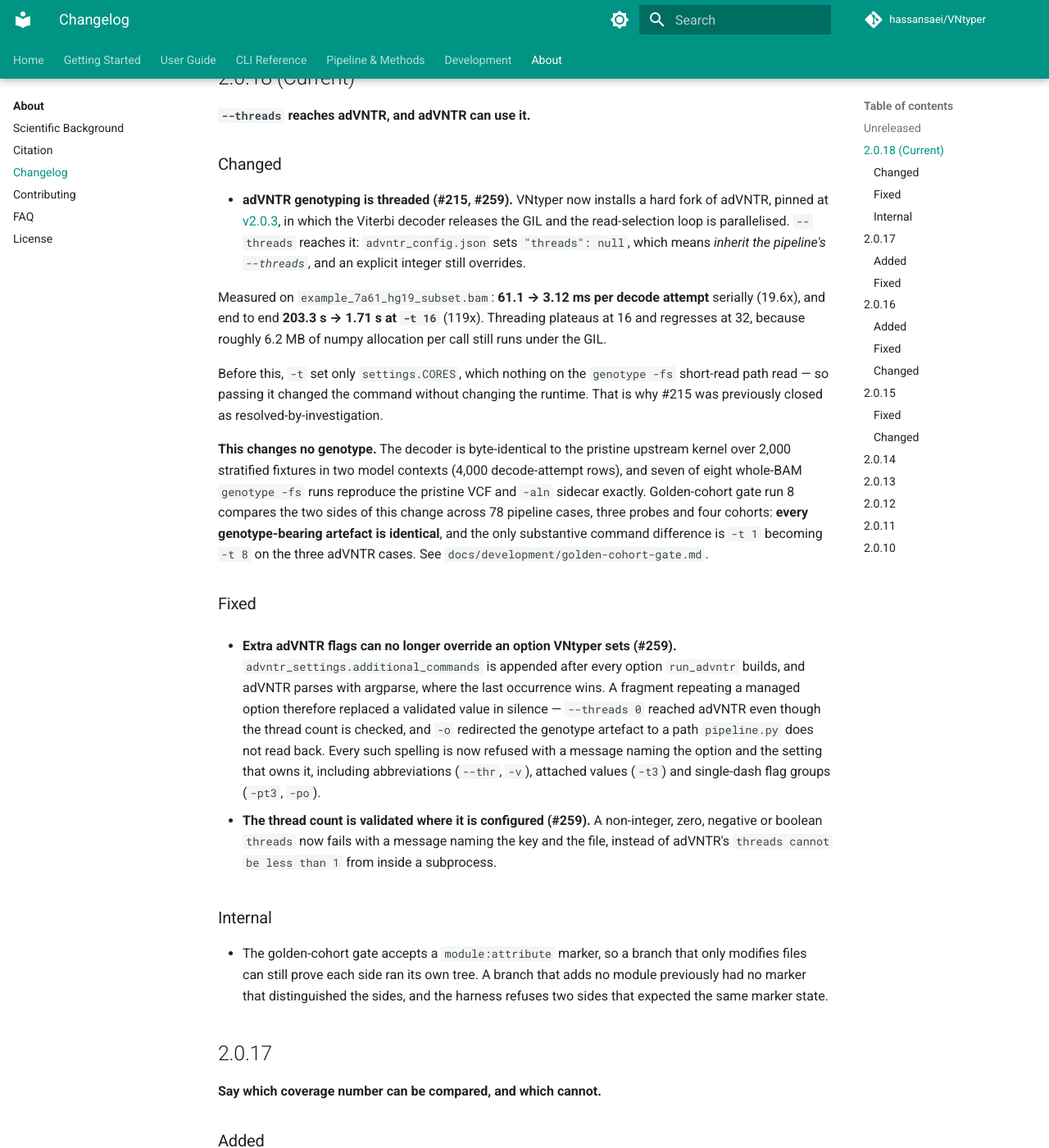
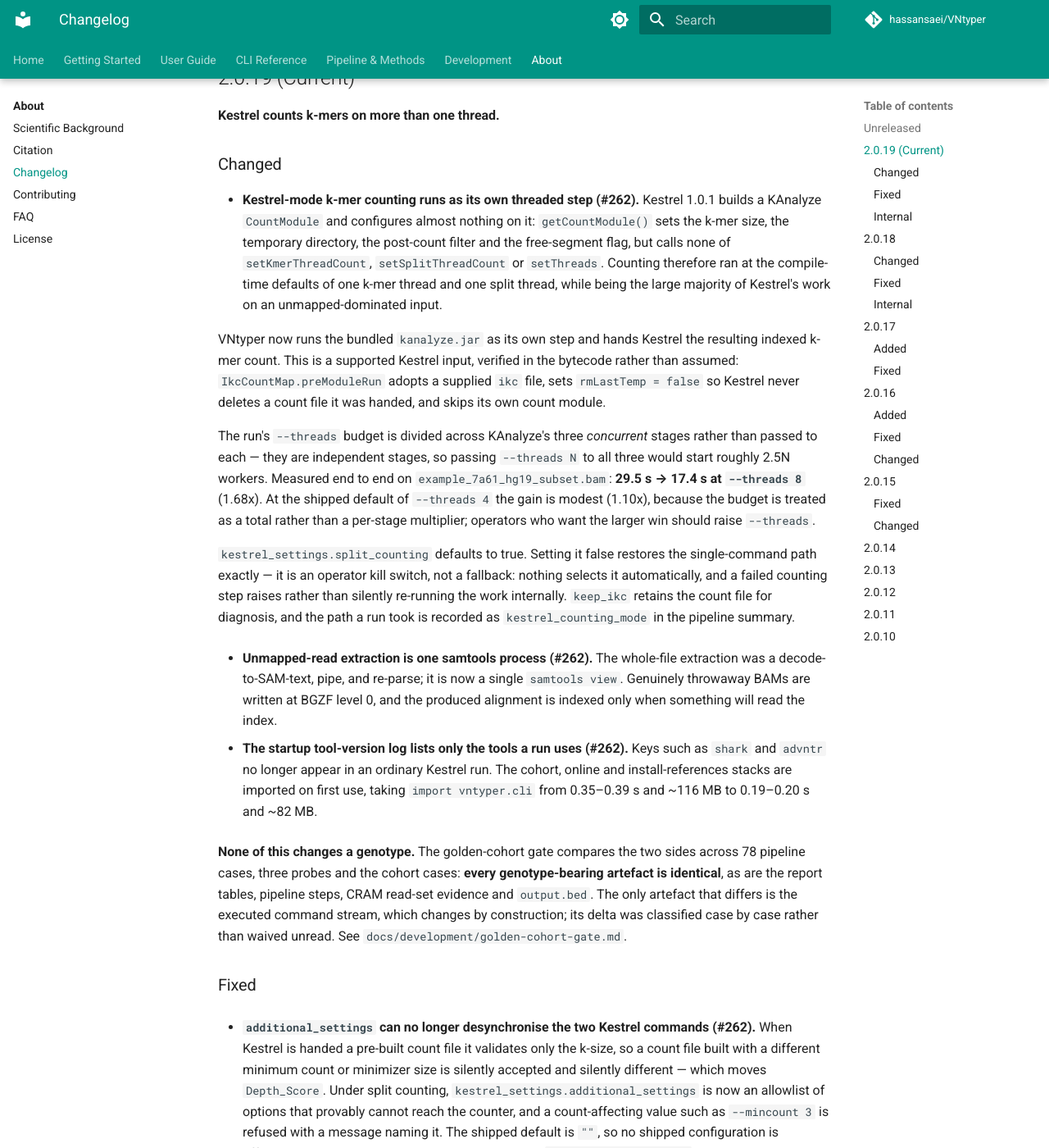
Before and after one commit to hassansaei/VNtyper, an MkDocs documentation site: the page built from docs/about/changelog.md, in a window 1280 px wide and 1400 px high, scrolled down 373 px. Shown: the whole window at 82% size. Built offline with MkDocs 1.6.1 and Material for MkDocs 9.7.7, drawn with Linux system fonts in a browser that asks for light colours; comment, search, counter and statistics services are not loaded; some of the changed text lies outside the part shown.

Commit message:
chore(release): 2.0.19
Kestrel-mode k-mer counting runs as its own threaded KAnalyze step (#262), the
whole-file unmapped extraction collapses to one samtools process, and the CLI stops
importing and probing what a run does not use.

Version bumped in all three places trap 12 names: `vntyper/version.py`, `CITATION.cff`
and `docs/about/changelog.md`, with 2.0.18 demoted from "(Current)".

Co-Authored-By: Claude Opus 5 (1M context) <noreply@anthropic.com>
Claude-Session: https://claude.ai/code/session_01LZrMKWBprwT7zrs2zbhTaE

```diff
--- a/docs/about/changelog.md
+++ b/docs/about/changelog.md
@@ -6,7 +6,83 @@ All notable changes to VNtyper 2 are documented on this page.
 
 No unreleased changes.
 
-## 2.0.18 (Current)
+## 2.0.19 (Current)
+
+**Kestrel counts k-mers on more than one thread.**
+
+### Changed
+
+- **Kestrel-mode k-mer counting runs as its own threaded step (#262).** Kestrel 1.0.1 builds a
+  KAnalyze `CountModule` and configures almost nothing on it: `getCountModule()` sets the k-mer
+  size, the temporary directory, the post-count filter and the free-segment flag, but calls none
+  of `setKmerThreadCount`, `setSplitThreadCount` or `setThreads`. Counting therefore ran at the
+  compile-time defaults of one k-mer thread and one split thread, while being the large majority
+  of Kestrel's work on an unmapped-dominated input.
+
+  VNtyper now runs the bundled `kanalyze.jar` as its own step and hands Kestrel the resulting
+  indexed k-mer count. This is a supported Kestrel input, verified in the bytecode rather than
+  assumed: `IkcCountMap.preModuleRun` adopts a supplied `ikc` file, sets `rmLastTemp = false`
+  so Kestrel never deletes a count file it was handed, and skips its own count module.
+
+  The run's `--threads` budget is divided across KAnalyze's three *concurrent* stages rather
+  than passed to each — they are independent stages, so passing `--threads N` to all three would
+  start roughly 2.5N workers. Measured end to end on `example_7a61_hg19_subset.bam`: **29.5 s →
+  17.4 s at `--threads 8`** (1.68x). At the shipped default of `--threads 4` the gain is modest
+  (1.10x), because the budget is treated as a total rather than a per-stage multiplier; operators
+  who want the larger win should raise `--threads`.
+
+  `kestrel_settings.split_counting` defaults to true. Setting it false restores the
+  single-command path exactly — it is an operator kill switch, not a fallback: nothing selects
+  it automatically, and a failed counting step raises rather than silently re-running the work
+  internally. `keep_ikc` retains the count file for diagnosis, and the path a run took is
+  recorded as `kestrel_counting_mode` in the pipeline summary.
+
+- **Unmapped-read extraction is one samtools process (#262).** The whole-file extraction was a
+  decode-to-SAM-text, pipe, and re-parse; it is now a single `samtools view`. Genuinely
+  throwaway BAMs are written at BGZF level 0, and the produced alignment is indexed only when
+  something will read the index.
+
+- **The startup tool-version log lists only the tools a run uses (#262).** Keys such as `shark`
+  and `advntr` no longer appear in an ordinary Kestrel run. The cohort, online and
+  install-references stacks are imported on first use, taking `import vntyper.cli` from
+  0.35–0.39 s and ~116 MB to 0.19–0.20 s and ~82 MB.
+
+  **None of this changes a genotype.** The golden-cohort gate compares the two sides across 78
+  pipeline cases, three probes and the cohort cases: **every genotype-bearing artefact is
+  identical**, as are the report tables, pipeline steps, CRAM read-set evidence and `output.bed`.
+  The only artefact that differs is the executed command stream, which changes by construction;
+  its delta was classified case by case rather than waived unread. See
+  `docs/development/golden-cohort-gate.md`.
+
+### Fixed
+
+- **`additional_settings` can no longer desynchronise the two Kestrel commands (#262).** When
+  Kestrel is handed a pre-built count file it validates only the k-size, so a count file built
+  with a different minimum count or minimizer size is silently accepted and silently different —
+  which moves `Depth_Score`. Under split counting, `kestrel_settings.additional_settings` is now
+  an allowlist of options that provably cannot reach the counter, and a count-affecting value
+  such as `--mincount 3` is refused with a message naming it. The shipped default is `""`, so no
+  shipped configuration is affected; an operator who needs those options sets
+  `split_counting: false`.
+
+- **A k-mer attempt never adopts an existing directory (#262).** Each attempt owns
+  `<output>/kmer_<size>/`, which is removed on every exit path. Adopting a directory that
+  already exists would delete data the run did not write, so the run refuses to start instead.
+
+### Internal
+
+- The golden-cohort gate gained an `--expect-command-delta` mode: a caller may declare in advance
+  that the executed command stream changes on purpose, which keeps that one artefact out of the
+  verdict while every other delta stays fatal. The rendered summary names each case whose delta
+  was waived, because a declaration nobody reads attests nothing. The gate also compares
+  `output.bed`, which the collector never read — #203's one-base interval shift would have been
+  invisible to it.
+
+- The waiver policy moved out of `golden_cohort/compare.py` into `golden_cohort/waiver.py`. It is
+  the one rule in the harness that can turn a check off, and `render_text` had been recomputing
+  half of it inline.
+
+## 2.0.18
 
 **`--threads` reaches adVNTR, and adVNTR can use it.**
 
--- a/vntyper/version.py
+++ b/vntyper/version.py
@@ -1,3 +1,3 @@
 # vntyper/version.py
 
-__version__ = "2.0.18"
+__version__ = "2.0.19"
```
Also changed, not shown: 1 other file.
